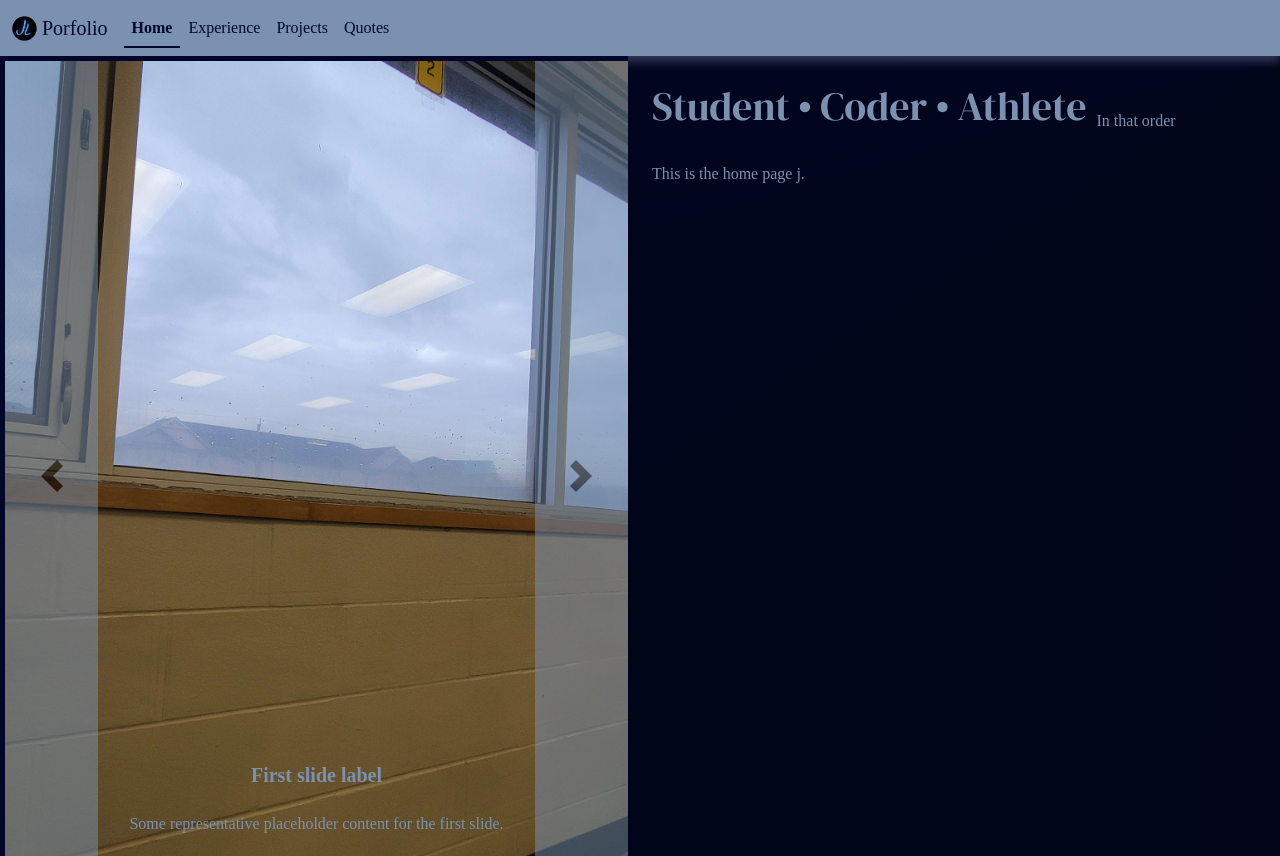
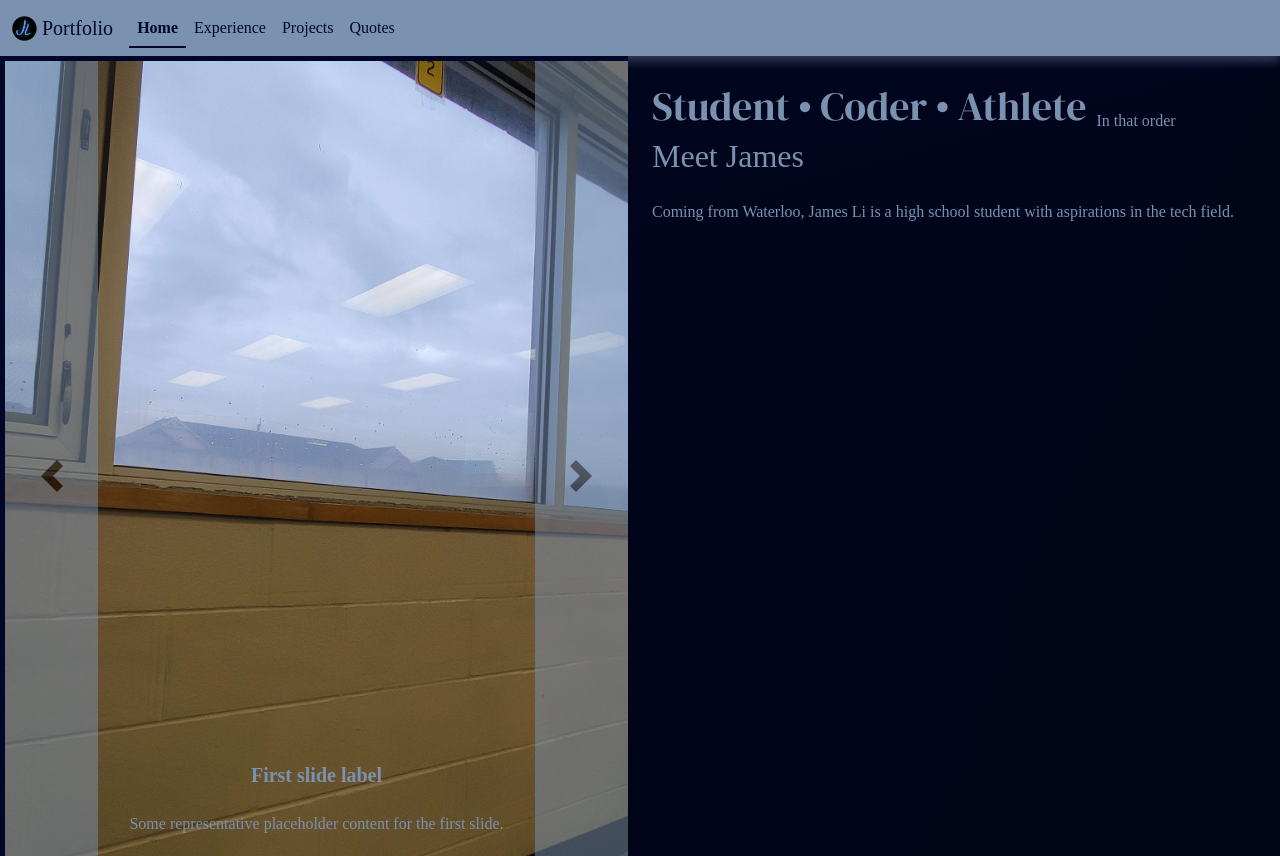
Before and after one commit to JLi2007/Portfolio, a React (Vite) app: page / in a window 1280 px wide. Built offline with nearby package versions, Linux system fonts and the light colour scheme; the HTML template or start-up script is replaced by a standard one; a web font is replaced by a local one.

Commit message:
Changes to typescript interfaces

```diff
--- a/src/components/Home.tsx
+++ b/src/components/Home.tsx
@@ -58,7 +58,8 @@ function Home() {
               <h6>In that order</h6>
             </div>
 
-            <p>This is the home page j.</p>
+            <h2>Meet James</h2>
+            <p>Coming from Waterloo, James Li is a high school student with aspirations in the tech field.</p>
           </div>
         </div>
       </div>
--- a/src/components/Navbar.tsx
+++ b/src/components/Navbar.tsx
@@ -6,7 +6,7 @@ function Navbar(){
         <nav id="navbar-overides" className="navbar navbar-expand-lg bg-body-tertiary">
             <div id="bootstrap-overides-nav" className="container-fluid">
                 <img src="/logo.png" style={{width: '25px', height: '25px', marginRight:'5px'}}></img>
-                <a className="navbar-brand">Porfolio</a>
+                <a className="navbar-brand">Portfolio</a>
                 <button className="navbar-toggler" type="button" data-bs-toggle="collapse" data-bs-target="#navbarNav" aria-controls="navbarNav" aria-expanded="false" aria-label="Toggle navigation">
                     <span className="navbar-toggler-icon"></span>
                 </button>
--- a/src/components/project.ts
+++ b/src/components/project.ts
@@ -18,14 +18,14 @@ export const projects: Projects[]=[
         title: "WeatherMap",
         heading: "Learning Journey",
         link: "https://github.com/JLi2007/TS_WeatherProject_Mongo",
-        description: "A simple weather application by appearence. But outside the conventional minds, one would know it marks a journey of peaks and valleys. Persistance and discovery. Ambition and aspiration (👑 of yap) ",
+        description: "A simple weather application by appearence. But outside the conventional minds, one would know it marks a journey of peaks and valleys. Persistance and discovery. Ambition and aspiration. Switzerland and Nigeria. (👑 of yap) ",
         imageSrc: "../../public/weathermap.jpeg"
     },
     {
         title: "Plat.ai",
         heading: "Startup Foundations",
         link: "https://pitchplat.app/",
-        description: "Waiting list I contributed to. For a startup project.",
+        description: "Waiting list for a startup project. Minor contributor. ",
         imageSrc: "../../public/plat.png"
     },
     {
```
Also changed, not shown: src/components/experiences.ts (+5 -5 lines), 1 other file (tests, documents, lock files or other folders).
